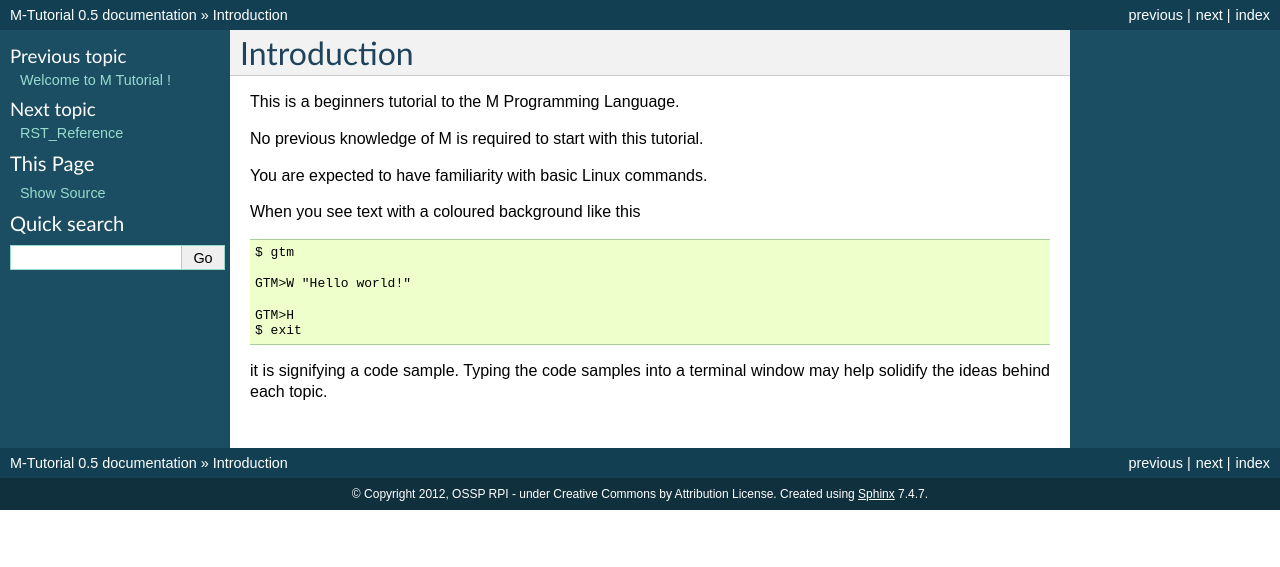
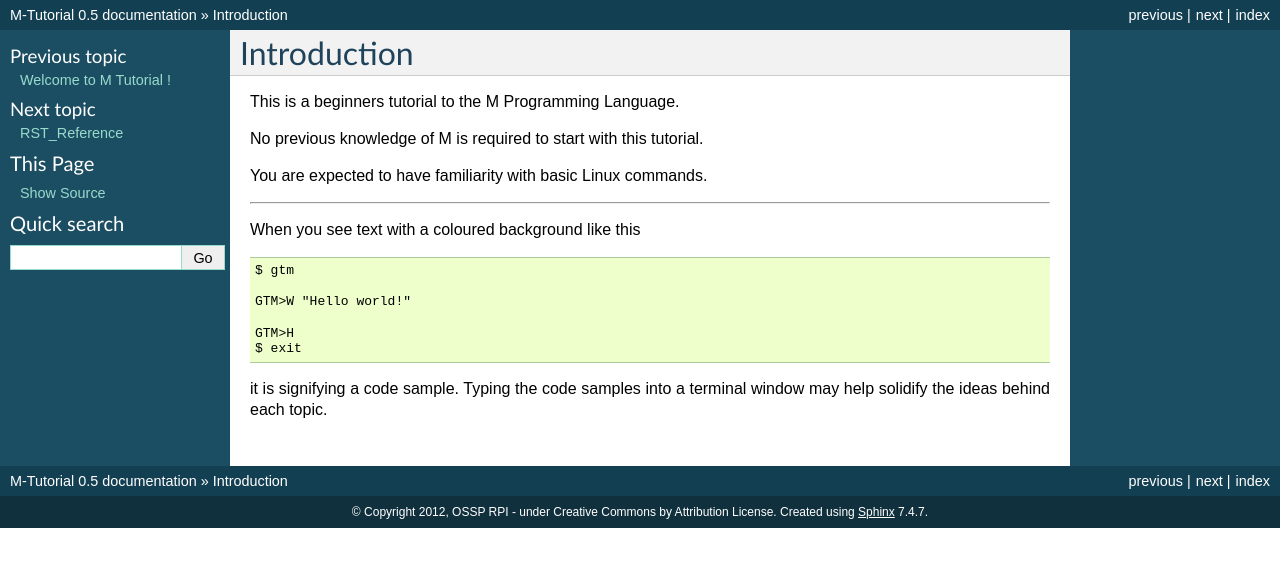
Before and after one commit to luisibanez/M-Tutorial, a Sphinx documentation site: the page built from source/Introduction.rst, in a window 1280 px wide. Shown: the top 567 px of the page. Built offline with Sphinx 7.4.7, drawn with Linux system fonts in a browser that asks for light colours.

Commit message:
added horizontal line for easier reading

```diff
--- a/source/Introduction.rst
+++ b/source/Introduction.rst
@@ -7,6 +7,8 @@ This is a beginners tutorial to the M Programming Language.
 No previous knowledge of M is required to start with this tutorial.
 
 You are expected to have familiarity with basic Linux commands.
+
+________________________________
 
 When you see text with a coloured background like this ::
 
```
